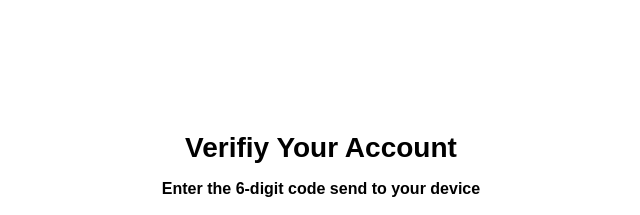
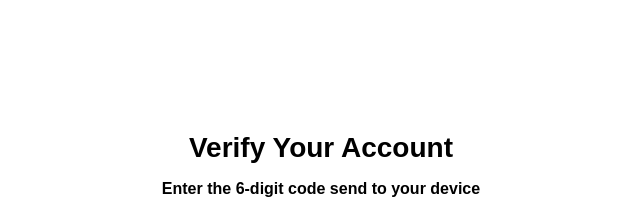
Before and after one commit to acciojob/OTP-tazeenpatel123, a website: page main.html in a window 1280 px wide. Shown: the part 212-427 px from the top of the page, 319-959 px from the left. Drawn offline with Linux system fonts and the light colour scheme.

Commit message:
created a submission

```diff
--- a/main.html
+++ b/main.html
@@ -9,7 +9,7 @@
 <body>
 	<!-- the entire body must be written by student -->
 	<div class="container">
-		<h1 id="verification_heading">Verifiy Your Account</h1>
+		<h1 id="verification_heading">Verify Your Account</h1>
 		<h3 id="verification_subtext">Enter the 6-digit code send to your device</h3>
 		 <div class="code-container">
       <input type="text" class="code" maxlength="1" autofocus>
```
